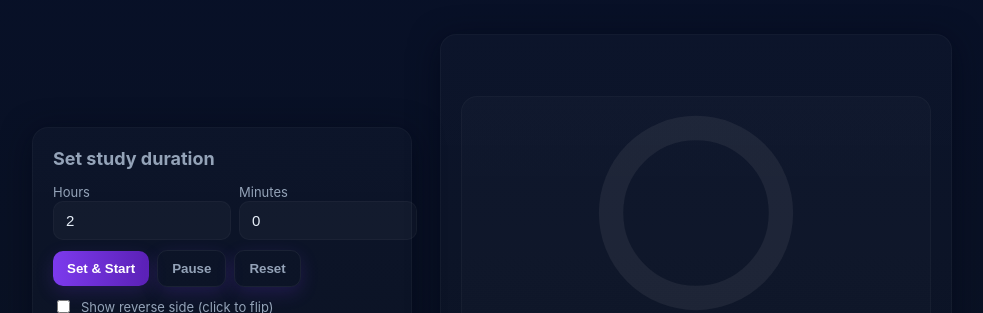
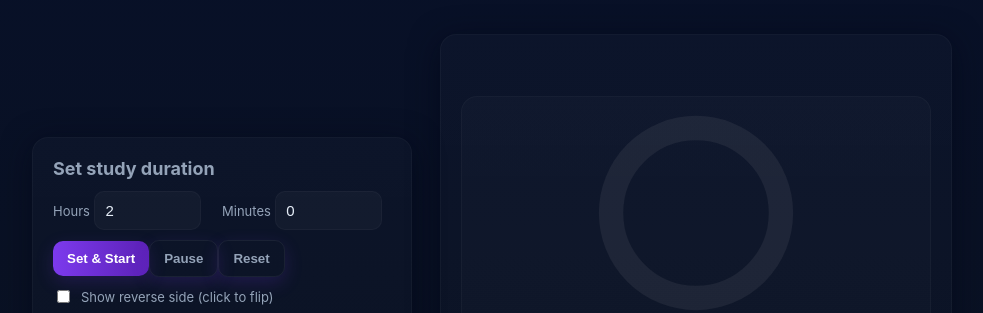
Before and after one commit to nilum2002/Study_Time_countDown, a browser extension: page index.html in a window 1280 px wide. Shown: the part 168-481 px from the top of the page, without its empty margins (148-1131 px from the left). Drawn offline with Linux system fonts and the light colour scheme.

Commit message:
Styles changes

```diff
--- a/index.html
+++ b/index.html
@@ -15,14 +15,13 @@
             <div class="row">
                 <div style="flex:1">
                     <label>Hours</label>
-                        <input id="hours" type="number" min="0" max="72" value="2" />
+                    <input id="hours" type="number" min="0" max="72" value="2" />
                 </div>
-        <div style="width:18px"></div>
-            <div style="flex:1">
-                <label>Minutes</label>
+                <div style="flex:1">
+                    <label>Minutes</label>
                     <input id="minutes" type="number" min="0" max="59" value="0" />
+                </div>
             </div>
-        </div>
 
 
         <div class="row">
--- a/styles.css
+++ b/styles.css
@@ -53,7 +53,7 @@ h1 {
 
 .row {
     display: flex;
-    gap: 8px;
+    gap: 10 px;
     align-items: center;
 }
 
@@ -63,8 +63,8 @@ label {
 }
 
 input[type=number] {
-    width: 100%;
-    padding: 10px 12px;
+    width: 50%;
+    padding: 10px 10px;
     border-radius: 10px;
     background: var(--glass);
     border: 1px solid rgba(255,255,255,0.03);
```
